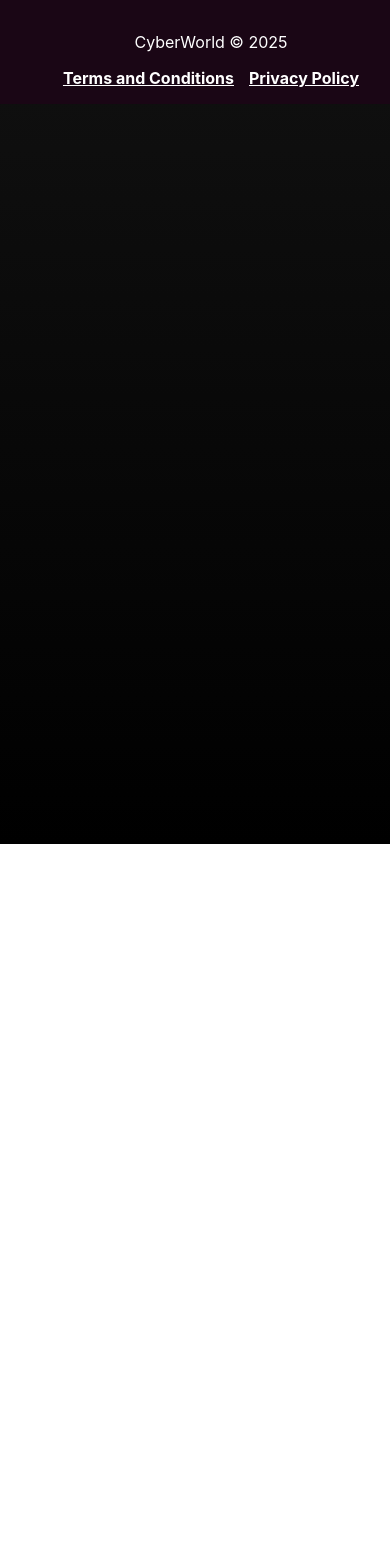
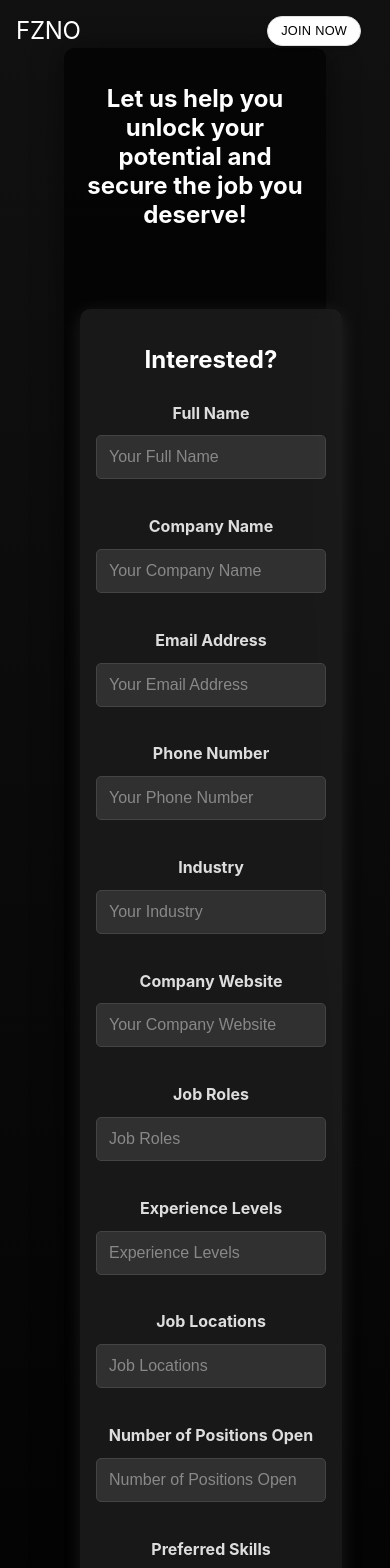
Before and after one commit to Janiarafath/project, a React (Create React App) app: page /Recuriter in a window 390 px wide. Shown: the top 1568 px of the page. Before the commit the page ends 844 px from the top, so only its background shows below. Built offline with nearby package versions, Linux system fonts and the light colour scheme.

Commit message:
Added source code files

```diff
--- a/package.json
+++ b/package.json
@@ -12,6 +12,7 @@
     "mdb-react-ui-kit": "^9.0.0",
     "react": "^18.3.1",
     "react-dom": "^18.3.1",
+    "react-phone-number-input": "^3.4.10",
     "react-router-dom": "^7.1.1",
     "react-scripts": "5.0.0",
     "react-tsparticles": "^2.12.2",
--- a/src/App.js
+++ b/src/App.js
@@ -6,6 +6,7 @@ import Footer from './components/Footer';
 import ThankYou from "./components/ThankYou";
 import Privacy from "./components/privacy";
 import Terms from "./components/terms";
+import Recuriter from "./components/Recuriter"
 
 
 function App() {
@@ -19,6 +20,7 @@ function App() {
           <Route path="/thank-you" element={<ThankYou />} />
           <Route path="/Terms" element={<Terms />} />
           <Route path="/Privacy" element={<Privacy />} />
+          <Route path="/Recuriter" element={<Recuriter />} />
         </Routes>
       </div>
       <Footer />
--- a/src/components/Contact.jsx
+++ b/src/components/Contact.jsx
@@ -7,7 +7,6 @@ import './Home.css';
 function Contact() {
   const formRef = useRef(null);
   const [isScrolled, setIsScrolled] = useState(false);
-  const [file, setFile] = useState(null); // State for the uploaded file
   const navigate = useNavigate(); // To navigate to the Thank You page
 
   useEffect(() => {
@@ -18,10 +17,9 @@ function Contact() {
     return () => window.removeEventListener("scroll", handleScroll);
   }, []);
 
-  const sendEmail = async (userData, fileBase64) => {
+  const sendEmail = async (userData) => {
     const templateParams = {
       ...userData,
-      file: fileBase64,
     };
 
     try {
@@ -62,14 +60,8 @@ function Contact() {
           message: formData.get("message"),
         };
 
-        // Convert file to base64
-        let fileBase64 = null;
-        if (file) {
-          fileBase64 = await toBase64(file);
-        }
-
-        // Send email with user data and file
-        sendEmail(userData, fileBase64);
+        // Send email with user data
+        sendEmail(userData);
       },
       prefill: {
         email: formRef.current["user_email"].value,
@@ -84,19 +76,6 @@ function Contact() {
 
     const razorpay = new window.Razorpay(options);
     razorpay.open();
-  };
-
-  const handleFileChange = (event) => {
-    setFile(event.target.files[0]); // Capture the uploaded file
-  };
-
-  const toBase64 = (file) => {
-    return new Promise((resolve, reject) => {
-      const reader = new FileReader();
-      reader.readAsDataURL(file);
-      reader.onload = () => resolve(reader.result.split(",")[1]); // Get base64 string
-      reader.onerror = (error) => reject(error);
-    });
   };
 
   return (
@@ -126,8 +105,6 @@ function Contact() {
                 <input type="number" id="amount" name="amount" placeholder="Amount in ₹" required />
                 <label htmlFor="message">Message</label>
                 <textarea id="message" name="message" rows="5" placeholder="Enter your message" required></textarea>
-                <label htmlFor="file">Upload File</label>
-                <input type="file" id="file" name="file" onChange={handleFileChange} required />
                 <button type="button" onClick={handleRazorpay}>
                   Next
                 </button>
--- a/src/components/Footer.jsx
+++ b/src/components/Footer.jsx
@@ -7,7 +7,7 @@ export default function Footer() {
       <MDBContainer className='p-4'></MDBContainer>
 
       <div className="footer text-center p-3" style={{ backgroundColor: 'rgba(0, 0, 0, 0.2)' }}>
-  <p>CyberWorld © 2025 </p>
+  <p>FZNO © 2025 </p>
   <div>
     <a href="/terms" style={{ fontWeight: 'bold', color: 'white', marginRight: '15px' }}>
       Terms and Conditions
--- a/src/components/Home.jsx
+++ b/src/components/Home.jsx
@@ -1,14 +1,18 @@
 import React, { useRef, useEffect, useState } from 'react';
-
+import { useNavigate } from 'react-router-dom';
 import { Link } from 'react-router-dom'; // useNavigate for page navigation
 import './Home.css';
 
 function Home() {
+  const navigate = useNavigate();
+
+  const handleRecruiterClick = () => {
+    navigate('/Recuriter');
+  };
+
   const canvasRef = useRef(null);
-  { /* const formRef = useRef(null); */}
   const [isScrolled, setIsScrolled] = useState(false);
   const animationFrameId = useRef(null);
-  {/* const navigate = useNavigate(); */} // Using useNavigate hook for navigation
 
   // Scroll functionality
   const scrollToFormSection = () => {
@@ -28,114 +32,6 @@ function Home() {
     };
   }, []);
 
-  useEffect(() => {
-    if (window.location.pathname === '/') {
-      const canvas = canvasRef.current;
-      const ctx = canvas.getContext("2d");
-
-      const resizeCanvas = () => {
-        canvas.width = window.innerWidth;
-        canvas.height = window.innerHeight;
-      };
-      resizeCanvas();
-      window.addEventListener("resize", resizeCanvas);
-
-      const particles = [];
-      const numParticles = 150;
-
-      for (let i = 0; i < numParticles; i++) {
-        particles.push({
-          x: Math.random() * canvas.width,
-          y: Math.random() * canvas.height,
-          radius: Math.random() * 3 + 1,
-          dx: (Math.random() - 0.5) * 2,
-          dy: (Math.random() - 0.5) * 2,
-        });
-      }
-
-      const animateParticles = () => {
-        ctx.clearRect(0, 0, canvas.width, canvas.height);
-
-        particles.forEach((particle) => {
-          ctx.beginPath();
-          ctx.arc(particle.x, particle.y, particle.radius, 0, Math.PI * 2);
-          ctx.fillStyle = "rgba(255, 255, 255, 0.7)";
-          ctx.fill();
-
-          particle.x += particle.dx;
-          particle.y += particle.dy;
-
-          if (particle.x > canvas.width || particle.x < 0) particle.dx = -particle.dx;
-          if (particle.y > canvas.height || particle.y < 0) particle.dy = -particle.dy;
-        });
-
-        animationFrameId.current = requestAnimationFrame(animateParticles);
-      };
-
-      { /*animateParticles(); */}
-
-      return () => {
-        cancelAnimationFrame(animationFrameId.current);
-        window.removeEventListener("resize", resizeCanvas);
-      };
-    }
-  }, []);
-
-  // Function to send email after payment success
- { /* const sendEmail = (e) => {
-    e.preventDefault();
-
-    emailjs
-      .sendForm(
-        'service_vlhumpe',
-        'template_updated_id',
-        formRef.current,
-        'LJB9OySqh4LPpFqpI'
-      )
-      .then(
-        (result) => {
-          console.log(result.text);
-          alert('Email sent successfully!');
-        },
-        (error) => {
-          console.log(error.text);
-          alert('Failed to send email. Please try again.');
-        }
-      );
-  }; /*}
-
-  // Razorpay payment handler
-  { /* const handleRazorpay = () => {
-    const options = {
-      key: 'YOUR_RAZORPAY_KEY',
-      amount: 10000,
-      currency: 'INR',
-      name: 'Your Company Name',
-      description: 'Test Transaction',
-      image: 'https://ibb.co/WzcXW0Z',
-      handler: (response) => {
-        console.log(response.razorpay_payment_id);
-        alert('Payment successful! Redirecting to the thank you page.');
-        sendEmail();
-
-        // Navigate to the "Thank You" page
-        navigate('/thank-you'); // Redirect to a separate thank you page
-      },
-      prefill: {
-        email: formRef.current['user_email'].value,
-      },
-      notes: {
-        address: 'Corporate Office Address',
-      },
-      theme: {
-        color: '#F37254',
-      },
-    };
-
-    const razorpay = new window.Razorpay(options);
-    razorpay.open();
-  }; */}
-
   return (
     <div className="home">
       <canvas ref={canvasRef} className="background-canvas" />
@@ -147,7 +43,7 @@ function Home() {
             </a>
             <nav className="nav"></nav>
             <Link to="/contact">
-              <button className="start-button">Sign Up</button>
+              <button className="start-button">Job Seeker</button>
             </Link>
           </div>
         </header>
@@ -155,54 +51,92 @@ function Home() {
         <main className="main">
           <div className="hero-content">
             <h1 className="title">
-              World-class brands
+              Your Partner in
               <br />
-              for tech startups.
+              Landing Your Dream Job
             </h1>
             <p className="description">
-              Your startup deserves more than generic design. We create brands
-              and websites tailored for innovators like you.
+              Are you ready to take the next step in your career? We’re here to guide you every step of the way.
             </p>
             <div className="button-group">
               <Link to="/contact">
-                <button className="secondary-button">Sign Up</button>
+                <button className="secondary-button">Job Seeker</button>
               </Link>
-              <button className="secondary-button" onClick={scrollToFormSection}>
-                VIEW WORK ↓
+              <button className="secondary-button" onClick={handleRecruiterClick}>
+               Recruiter
               </button>
             </div>
           </div>
 
           <div className="form-section" id="form-section">
             <h2 className="form-heading">
-              Let us help you unlock your potential and secure the job you
-              deserve!
-            </h2> {/* do here*/}
-            <div
-      style={{
-        position: 'relative',
-        width: '100%',
-        height: '50vh',
-        overflow: 'hidden',
-        background: 'url(https://media.giphy.com/media/18304345255962034739/giphy.gif) no-repeat center center fixed', // Using the GIF as the background
-        backgroundSize: 'cover', // Makes sure the GIF covers the entire screen
-      }}
-    >
-      {/* Content displayed over the background */}
-      <div
-        style={{
-          position: 'absolute',
-          top: '50%',
-          left: '50%',
-          transform: 'translate(-50%, -50%)',
-          color: '#fff',
-          textAlign: 'center',
-        }}
-      >
-        <h1 style={{ fontSize: '4rem' }}>{/* */}</h1>
-        <p>{/* */}</p>
-      </div> {/* do here*/}
-    </div>
+              Let us help you unlock your potential and secure the job you deserve!
+            </h2>
+            {/* Comparison Table */}
+            <div style={{ margin: "20px", fontFamily: "Arial, sans-serif" }}>
+              <h1>Why Choose Us?</h1>
+              <table style={{ width: "100%", borderCollapse: "collapse", margin: "20px 0", fontSize: "16px", textAlign: "left" }}>
+                <thead>
+                  <tr>
+                    <th style={{ border: "1px solid #ddd", padding: "12px", backgroundColor: "#f4f4f4", color: "#333", fontWeight: "bold" }}>Features/Services</th>
+                    <th style={{ border: "1px solid #ddd", padding: "12px", backgroundColor: "#f4f4f4", color: "#333", fontWeight: "bold" }}>We Offer</th>
+                    <th style={{ border: "1px solid #ddd", padding: "12px", backgroundColor: "#f4f4f4", color: "#333", fontWeight: "bold" }}>What Others Offer</th>
+                  </tr>
+                </thead>
+                <tbody>
+                  <tr style={{ backgroundColor: "black" }}>
+                    <td style={{ border: "1px solid #ddd", padding: "12px" }}>Pricing</td>
+                    <td style={{ border: "1px solid #ddd", padding: "12px" }}>₹399 for 2 months</td>
+                    <td style={{ border: "1px solid #ddd", padding: "12px" }}>High subscription or service fees</td>
+                  </tr>
+                  <tr>
+                    <td style={{ border: "1px solid #ddd", padding: "12px" }}>Job Alerts</td>
+                    <td style={{ border: "1px solid #ddd", padding: "12px" }}>Real-time, tailored updates</td>
+                    <td style={{ border: "1px solid #ddd", padding: "12px" }}>Limited or delayed notifications</td>
+                  </tr>
+                  <tr style={{ backgroundColor: "black" }}>
+                    <td style={{ border: "1px solid #ddd", padding: "12px" }}>Resume Review</td>
+                    <td style={{ border: "1px solid #ddd", padding: "12px" }}>Included at no extra cost</td>
+                    <td style={{ border: "1px solid #ddd", padding: "12px" }}>Paid or unavailable</td>
+                  </tr>
+                  <tr>
+                    <td style={{ border: "1px solid #ddd", padding: "12px" }}>Mock Interviews</td>
+                    <td style={{ border: "1px solid #ddd", padding: "12px" }}>Personalized and expert-led</td>
+                    <td style={{ border: "1px solid #ddd", padding: "12px" }}>Rare or premium-only</td>
+                  </tr>
+                  <tr style={{ backgroundColor: "black" }}>
+                    <td style={{ border: "1px solid #ddd", padding: "12px" }}>Career Guidance</td>
+                    <td style={{ border: "1px solid #ddd", padding: "12px" }}>1-on-1 personalized advice</td>
+                    <td style={{ border: "1px solid #ddd", padding: "12px" }}>Generic or unavailable</td>
+                  </tr>
+                  <tr>
+                    <td style={{ border: "1px solid #ddd", padding: "12px" }}>Ease of Use</td>
+                    <td style={{ border: "1px solid #ddd", padding: "12px" }}>Simple, seamless process</td>
+                    <td style={{ border: "1px solid #ddd", padding: "12px" }}>Requires complex apps/websites</td>
+                  </tr>
+                  <tr style={{ backgroundColor: "black" }}>
+                    <td style={{ border: "1px solid #ddd", padding: "12px" }}>Direct Recruiter Access</td>
+                    <td style={{ border: "1px solid #ddd", padding: "12px" }}>Yes, with quick response</td>
+                    <td style={{ border: "1px solid #ddd", padding: "12px" }}>Indirect or unavailable</td>
+                  </tr>
+                  <tr>
+                    <td style={{ border: "1px solid #ddd", padding: "12px" }}>Response Time</td>
+                    <td style={{ border: "1px solid #ddd", padding: "12px" }}>Fast and responsive</td>
+                    <td style={{ border: "1px solid #ddd", padding: "12px" }}>Often slow</td>
+                  </tr>
+                  <tr style={{ backgroundColor: "black" }}>
+                    <td style={{ border: "1px solid #ddd", padding: "12px" }}>Platform Flexibility</td>
+                    <td style={{ border: "1px solid #ddd", padding: "12px" }}>Accessible on any platform</td>
+                    <td style={{ border: "1px solid #ddd", padding: "12px" }}>Limited to specific apps/sites</td>
+                  </tr>
+                  <tr>
+                    <td style={{ border: "1px solid #ddd", padding: "12px" }}>Customer Support</td>
+                    <td style={{ border: "1px solid #ddd", padding: "12px" }}>24/7 dedicated support</td>
+                    <td style={{ border: "1px solid #ddd", padding: "12px" }}>Limited or unavailable</td>
+                  </tr>
+                </tbody>
+              </table>
+            </div>
           </div>
         </main>
       </div>
--- /dev/null
+++ b/src/components/Recuriter.jsx
@@ -0,0 +1,206 @@
+import React, { useRef, useEffect, useState } from 'react';
+import emailjs from "@emailjs/browser";
+import styled from "styled-components";
+import { Link, useNavigate } from 'react-router-dom'; // useNavigate is added
+import './Home.css';
+
+function Contact() {
+  const formRef = useRef(null);
+  const [isScrolled, setIsScrolled] = useState(false);
+  const navigate = useNavigate();  // Initialize useNavigate
+
+  useEffect(() => {
+    const handleScroll = () => {
+      setIsScrolled(window.scrollY > 0);
+    };
+    window.addEventListener("scroll", handleScroll);
+    return () => window.removeEventListener("scroll", handleScroll);
+  }, []);
+
+  const sendEmail = async () => {
+    const formData = new FormData(formRef.current);
+    const userData = {
+      full_name: formData.get("full_name"),
+      company_name: formData.get("company_name"),
+      email_address: formData.get("email_address"),
+      phone_number: formData.get("phone_number"),
+      industry: formData.get("industry"),
+      company_website: formData.get("company_website"),
+      location: formData.get("location"),
+      job_roles: formData.get("job_roles"),
+      experience_levels: formData.get("experience_levels"),
+      job_locations: formData.get("job_locations"),
+      num_of_positions: formData.get("num_of_positions"),
+      preferred_skills: formData.get("preferred_skills"),
+      salary_range: formData.get("salary_range"),
+    };
+
+    try {
+      const result = await emailjs.send(
+        "service_vlhumpe", // Replace with your service ID
+        "template_1v1q6bx", // Replace with your template ID
+        userData,
+        "LJB9OySqh4LPpFqpI" // Replace with your public key
+      );
+      console.log(result.text);
+      alert("Email sent successfully!");
+      navigate("/thank-you"); // Navigate to Thank You page
+    } catch (error) {
+      console.error(error.text);
+      alert("Failed to send email. Please try again.");
+    }
+  };
+
+  return (
+    <div className="home">
+      <div className="content-wrapper">
+        <header className={`header ${isScrolled ? 'scrolled' : ''}`}>
+          <div className="header-container">
+            <a href="/" className="logo">FZNO</a>
+            <nav className="nav"></nav>
+            <Link to="/"><button className="start-button">JOIN NOW</button></Link>
+          </div>
+        </header>
+
+        <main className="main">
+          <div className="form-section">
+            <h2 className="form-heading">Let us help you unlock your potential and secure the job you deserve!</h2>
+            <StyledContactForm>
+              <form ref={formRef} onSubmit={(e) => { e.preventDefault(); sendEmail(); }}>
+                <h2>Interested?</h2>
+                <label htmlFor="full_name">Full Name</label>
+                <input type="text" id="full_name" name="full_name" placeholder="Your Full Name" required />
+
+                <label htmlFor="company_name">Company Name</label>
+                <input type="text" id="company_name" name="company_name" placeholder="Your Company Name" required />
+
+                <label htmlFor="email_address">Email Address</label>
+                <input type="email" id="email_address" name="email_address" placeholder="Your Email Address" required />
+
+                <label htmlFor="phone_number">Phone Number</label>
+                <input type="number" id="phone_number" name="phone_number" placeholder="Your Phone Number" required />
+
+                <label htmlFor="industry">Industry</label>
+                <input type="text" id="industry" name="industry" placeholder="Your Industry" required />
+
+                <label htmlFor="company_website">Company Website</label>
+                <input type="text" id="company_website" name="company_website" placeholder="Your Company Website" required />
+
+                <label htmlFor="job_roles">Job Roles</label>
+                <input type="text" id="job_roles" name="job_roles" placeholder="Job Roles" required />
+
+                <label htmlFor="experience_levels">Experience Levels</label>
+                <input type="number" id="experience_levels" name="experience_levels" placeholder="Experience Levels" required />
+
+                <label htmlFor="job_locations">Job Locations</label>
+                <input type="text" id="job_locations" name="job_locations" placeholder="Job Locations" required />
+
+                <label htmlFor="num_of_positions">Number of Positions Open</label>
+                <input type="number" id="num_of_positions" name="num_of_positions" placeholder="Number of Positions Open" required />
+
+                <label htmlFor="preferred_skills">Preferred Skills</label>
+                <textarea id="preferred_skills" name="preferred_skills" rows="3" placeholder="Enter Preferred Skills" required></textarea>
+
+                <label htmlFor="salary_range">Salary Range (Optional)</label>
+                <input type="number" id="salary_range" name="salary_range" placeholder="Salary Range (Optional)" />
+
+                <button type="submit">Submit</button>
+              </form>
+            </StyledContactForm>
+          </div>
+        </main>
+      </div>
+    </div>
+  );
+}
+
+
+
+const StyledContactForm = styled.div`
+  width: 100%;
+  max-width: 600px;
+  margin: 2rem auto;
+  padding: 50;
+  box-shadow: 0 4px 20px rgba(255, 255, 255, 0.1);
+  border-radius: 10px;
+  background-color: rgba(30, 30, 30, 0.8);
+  backdrop-filter: blur(10px);
+
+  form {
+    display: flex;
+    flex-direction: column;
+    gap: 1rem;
+
+    h2 {
+      text-align: center;
+      margin-bottom: 1rem;
+      color: #fff;
+    }
+
+    label {
+      font-weight: bold;
+      color: #ddd;
+    }
+
+    input, textarea {
+      width: 100%;
+      padding: 12px;
+      border: 1px solid #444;
+      border-radius: 5px;
+      font-size: 1rem;
+      background-color: rgba(255, 255, 255, 0.1);
+      color: #fff;
+
+      &:focus {
+        border-color: #f37254;
+        box-shadow: 0 0 3px rgba(243, 114, 84, 0.5);
+      }
+
+      &::placeholder {
+        color: #888;
+      }
+    }
+
+    button {
+      padding: 12px;
+      background-color: white;
+      color: black;
+      font-size: 1rem;
+      border: none;
+      border-radius: 5px;
+      cursor: pointer;
+      transition: background-color 0.3s ease;
+      margin-top: 1rem;
+
+      &:hover {
+        background-color: rgb(169,169,169);
+      }
+    }
+  }
+
+  @media (max-width: 768px) {
+    padding: 1.5rem;
+    width: 90%;
+
+    form {
+      gap: 0.8rem;
+    }
+
+    input, textarea {
+      font-size: 0.9rem;
+      padding: 10px;
+    }
+
+    button {
+      font-size: 0.9rem;
+      padding: 10px;
+    }
+  }
+
+  @media (max-width: 480px) {
+    padding: 1rem;
+    width: 100%;
+  }
+`;
+
+export default Contact;
--- a/src/components/ThankYou.css
+++ b/src/components/ThankYou.css
@@ -44,7 +44,7 @@
 .go-home-button,
 .contact-support-button {
     padding: 0.75rem 1.5rem;
-    background-color: #f37254;
+    background-color: black;
     color: #fff;
     text-decoration: none;
     border-radius: 5px;
@@ -54,5 +54,5 @@
 
 .go-home-button:hover,
 .contact-support-button:hover {
-    background-color: #d85a42;
+    background-color: #707070;
 }
--- a/src/components/ThankYou.jsx
+++ b/src/components/ThankYou.jsx
@@ -6,9 +6,9 @@ function ThankYou() {
   return (
     <div className="thank-you-container">
       <div className="thank-you-content">
-        <h1 className="thank-you-heading">Thank You for Your Payment!</h1>
+        <h1 className="thank-you-heading">Thank You for Your Submission!</h1>
         <p className="thank-you-message">
-          Your transaction was successful. We're excited to have you on board! You will receive an email confirmation shortly.
+          We're excited to have you on board! You will receive an email confirmation shortly.
         </p>
         <p className="thank-you-details">
           If you have any questions or need assistance, feel free to <a href="mailto:support@yourcompany.com">contact us</a>.
```
Also changed, not shown: 1 other file (tests, documents, lock files or other folders).
